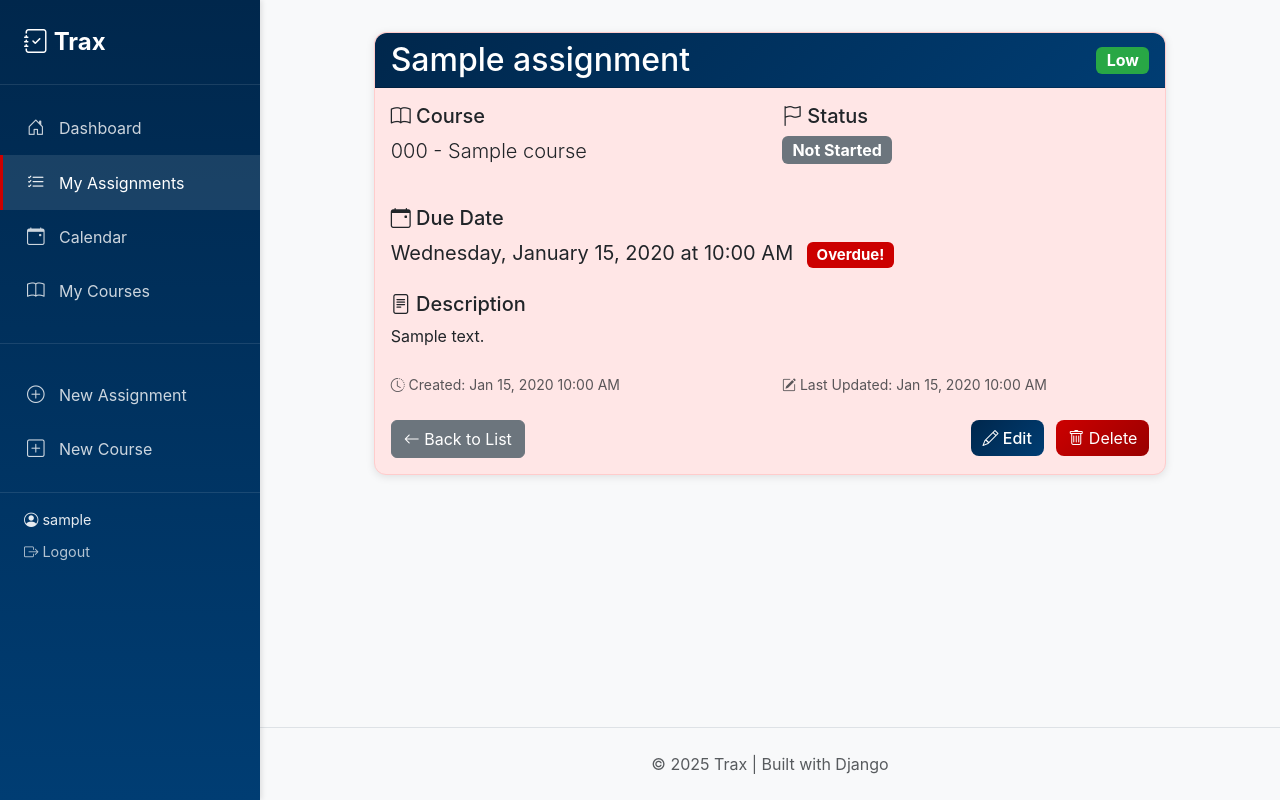
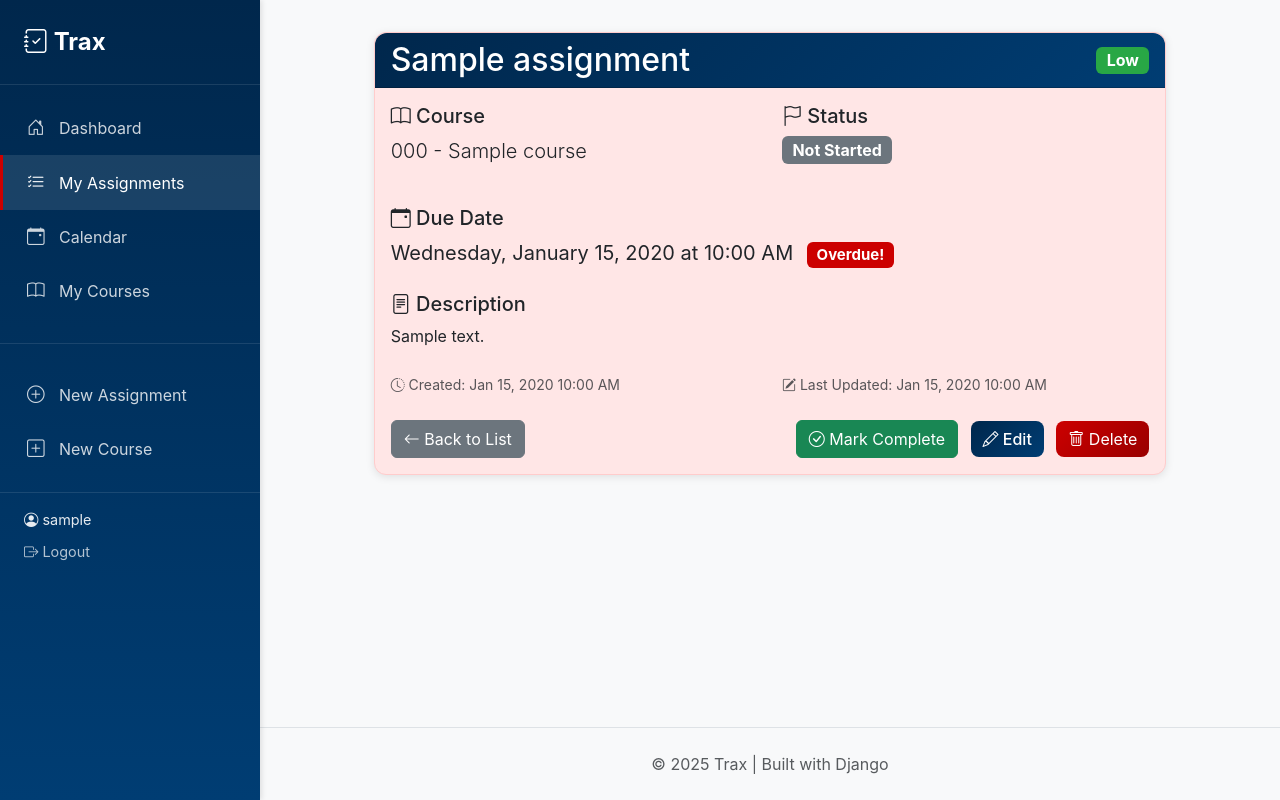
Before and after one commit to tatejones2/AssignmentTracker, a Django app: page /assignments/1/ in a window 1280 px wide. Run offline with Django 5.2, Linux system fonts and the light colour scheme; a user stored in the database is signed in; tables that the repository leaves empty hold one stand-in row (values such as "Sample post").

Commit message:
Add quick 'Mark Complete' button for assignments

```diff
--- a/assignments/urls.py
+++ b/assignments/urls.py
@@ -11,6 +11,7 @@ urlpatterns = [
     path('calendar/', views.calendar_view, name='calendar'),
     path('create/', views.assignment_create, name='assignment_create'),
     path('<int:pk>/', views.assignment_detail, name='assignment_detail'),
+    path('<int:pk>/complete/', views.assignment_complete, name='assignment_complete'),
     path('<int:pk>/update/', views.assignment_update, name='assignment_update'),
     path('<int:pk>/delete/', views.assignment_delete, name='assignment_delete'),
 
--- a/assignments/views.py
+++ b/assignments/views.py
@@ -140,6 +140,16 @@ def assignment_detail(request, pk):
         'assignment': assignment
     }
     return render(request, 'assignments/assignment_detail.html', context)
+
+
+@login_required
+def assignment_complete(request, pk):
+    """Mark an assignment as completed."""
+    assignment = get_object_or_404(Assignment, pk=pk, user=request.user)
+    assignment.status = 'completed'
+    assignment.save()
+    messages.success(request, f'"{assignment.title}" marked as completed!')
+    return redirect('assignment_detail', pk=pk)
 
 
 @login_required
--- a/templates/assignments/assignment_detail.html
+++ b/templates/assignments/assignment_detail.html
@@ -59,6 +59,15 @@
                         <i class="bi bi-arrow-left"></i> Back to List
                     </a>
                     <div>
+                        {% if assignment.status != 'completed' %}
+                            <a href="{% url 'assignment_complete' assignment.pk %}" class="btn btn-success me-2">
+                                <i class="bi bi-check-circle"></i> Mark Complete
+                            </a>
+                        {% else %}
+                            <button class="btn btn-success me-2" disabled>
+                                <i class="bi bi-check-circle-fill"></i> Completed
+                            </button>
+                        {% endif %}
                         <a href="{% url 'assignment_update' assignment.pk %}" class="btn btn-primary me-2">
                             <i class="bi bi-pencil"></i> Edit
                         </a>
--- a/templates/assignments/assignment_list.html
+++ b/templates/assignments/assignment_list.html
@@ -51,6 +51,11 @@
                             <a href="{% url 'assignment_detail' assignment.pk %}" class="btn btn-sm btn-outline-primary">
                                 <i class="bi bi-eye"></i> View
                             </a>
+                            {% if assignment.status != 'completed' %}
+                                <a href="{% url 'assignment_complete' assignment.pk %}" class="btn btn-sm btn-outline-success">
+                                    <i class="bi bi-check-circle"></i> Complete
+                                </a>
+                            {% endif %}
                             <a href="{% url 'assignment_update' assignment.pk %}" class="btn btn-sm btn-outline-secondary">
                                 <i class="bi bi-pencil"></i> Edit
                             </a>
```
